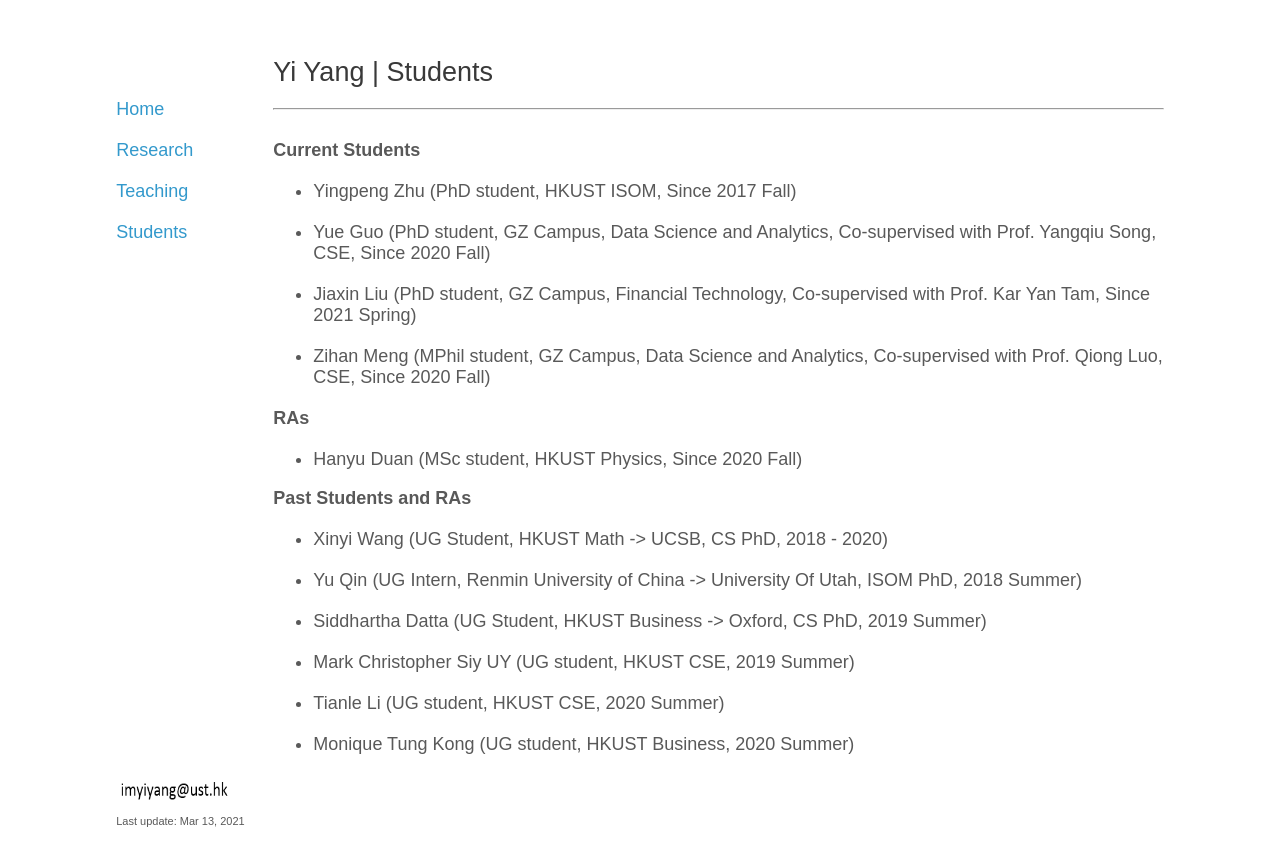
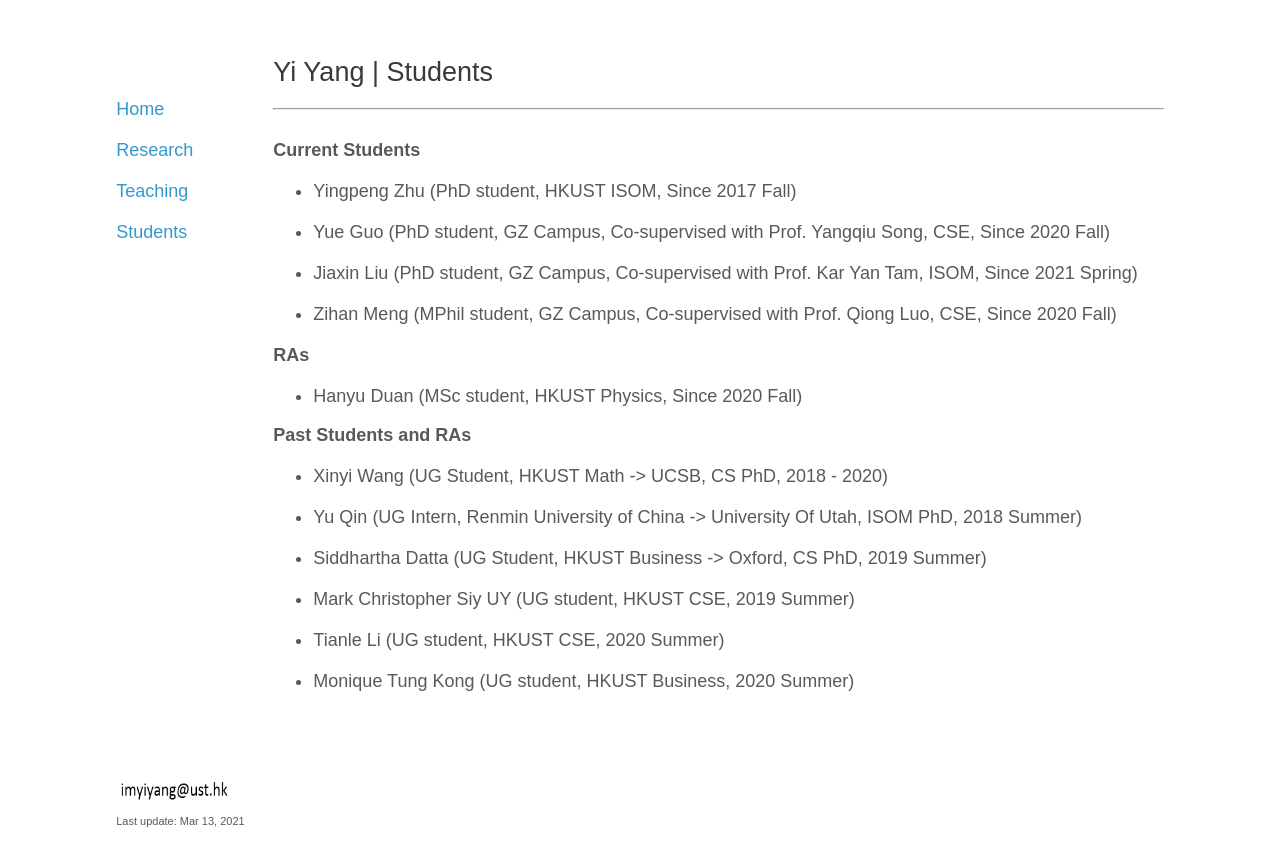
Before and after one commit to yya518/yya518.github.io, a Jekyll site: the page built from students.md, in a window 1280 px wide. Shown: the top 866 px of the page. Built offline with Jekyll 4.4.1, drawn with Linux system fonts in a browser that asks for light colours.

Commit message:
update student

```diff
--- a/students.md
+++ b/students.md
@@ -10,11 +10,11 @@ title: research
 **Current Students**
 + Yingpeng Zhu (PhD student, HKUST ISOM, Since 2017 Fall)
 
-+ Yue Guo (PhD student, GZ Campus, Data Science and Analytics, Co-supervised with Prof. Yangqiu Song, CSE, Since 2020 Fall)
++ Yue Guo (PhD student, GZ Campus, Co-supervised with Prof. Yangqiu Song, CSE, Since 2020 Fall)
 
-+ Jiaxin Liu (PhD student, GZ Campus, Financial Technology, Co-supervised with Prof. Kar Yan Tam, Since 2021 Spring)
++ Jiaxin Liu (PhD student, GZ Campus, Co-supervised with Prof. Kar Yan Tam, ISOM, Since 2021 Spring)
 
-+ Zihan Meng (MPhil student, GZ Campus, Data Science and Analytics, Co-supervised with Prof. Qiong Luo, CSE, Since 2020 Fall)
++ Zihan Meng (MPhil student, GZ Campus, Co-supervised with Prof. Qiong Luo, CSE, Since 2020 Fall)
 
 
 **RAs**
```
